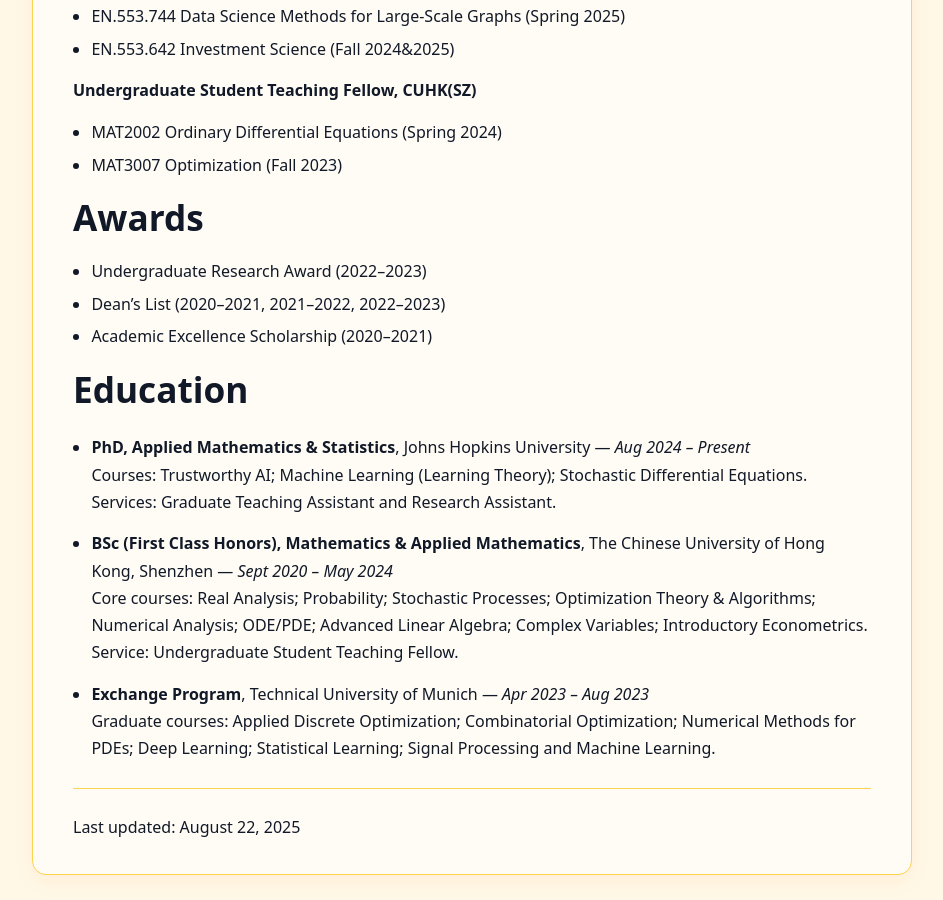
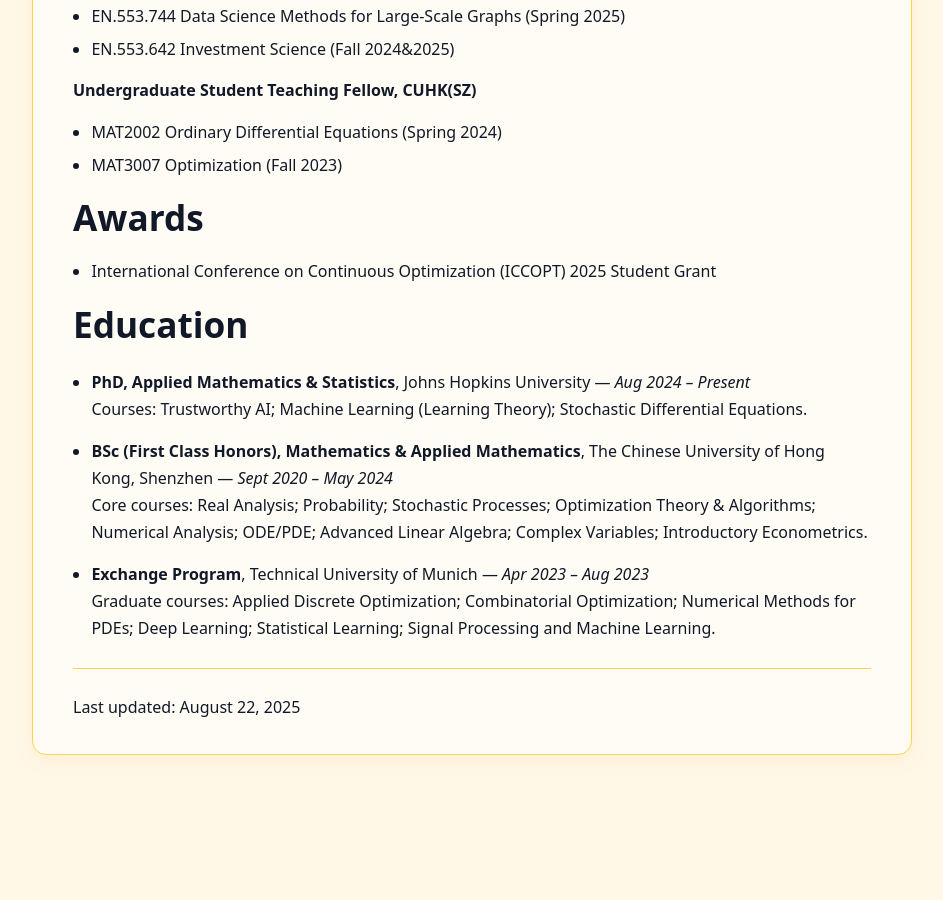
Before and after one commit to yayayida/yayayida.github.io, a Jekyll site: the page built from index.md, in a window 1280 px wide and 900 px high, scrolled down 1192 px. Shown: the whole window, without its empty margins (168-1111 px from the left). Built offline with Jekyll 4.4.1, drawn with Linux system fonts in a browser that asks for light colours; after the commit the page ends 1987 px from its top, so only the background shows below that.

Commit message:
Update index.md

```diff
--- a/index.md
+++ b/index.md
@@ -52,18 +52,14 @@ My current research interests include **Reinforcement Learning**, **Optimization
 - MAT3007 Optimization (Fall 2023)
 
 # Awards
-- Undergraduate Research Award (2022–2023)
-- Dean’s List (2020–2021, 2021–2022, 2022–2023)
-- Academic Excellence Scholarship (2020–2021)
+- International Conference on Continuous Optimization (ICCOPT) 2025 Student Grant
 
 # Education
 - **PhD, Applied Mathematics & Statistics**, Johns Hopkins University — *Aug 2024 – Present*
   Courses: Trustworthy AI; Machine Learning (Learning Theory); Stochastic Differential Equations.
-  Services: Graduate Teaching Assistant and Research Assistant.
 
 - **BSc (First Class Honors), Mathematics & Applied Mathematics**, The Chinese University of Hong Kong, Shenzhen — *Sept 2020 – May 2024*
   Core courses: Real Analysis; Probability; Stochastic Processes; Optimization Theory & Algorithms; Numerical Analysis; ODE/PDE; Advanced Linear Algebra; Complex Variables; Introductory Econometrics.
-  Service: Undergraduate Student Teaching Fellow.
 
 - **Exchange Program**, Technical University of Munich — *Apr 2023 – Aug 2023*
   Graduate courses: Applied Discrete Optimization; Combinatorial Optimization; Numerical Methods for PDEs; Deep Learning; Statistical Learning; Signal Processing and Machine Learning.
```
